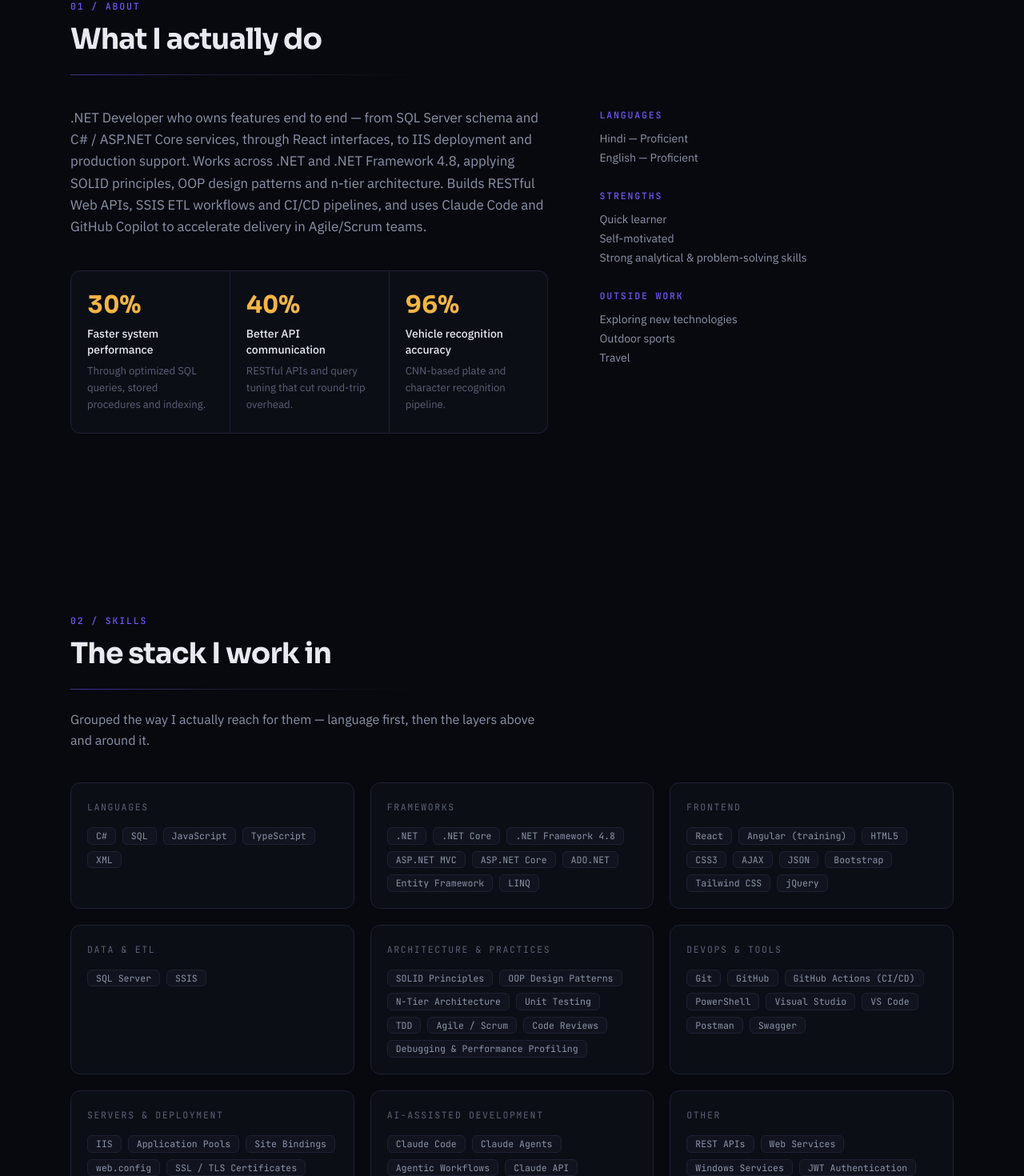
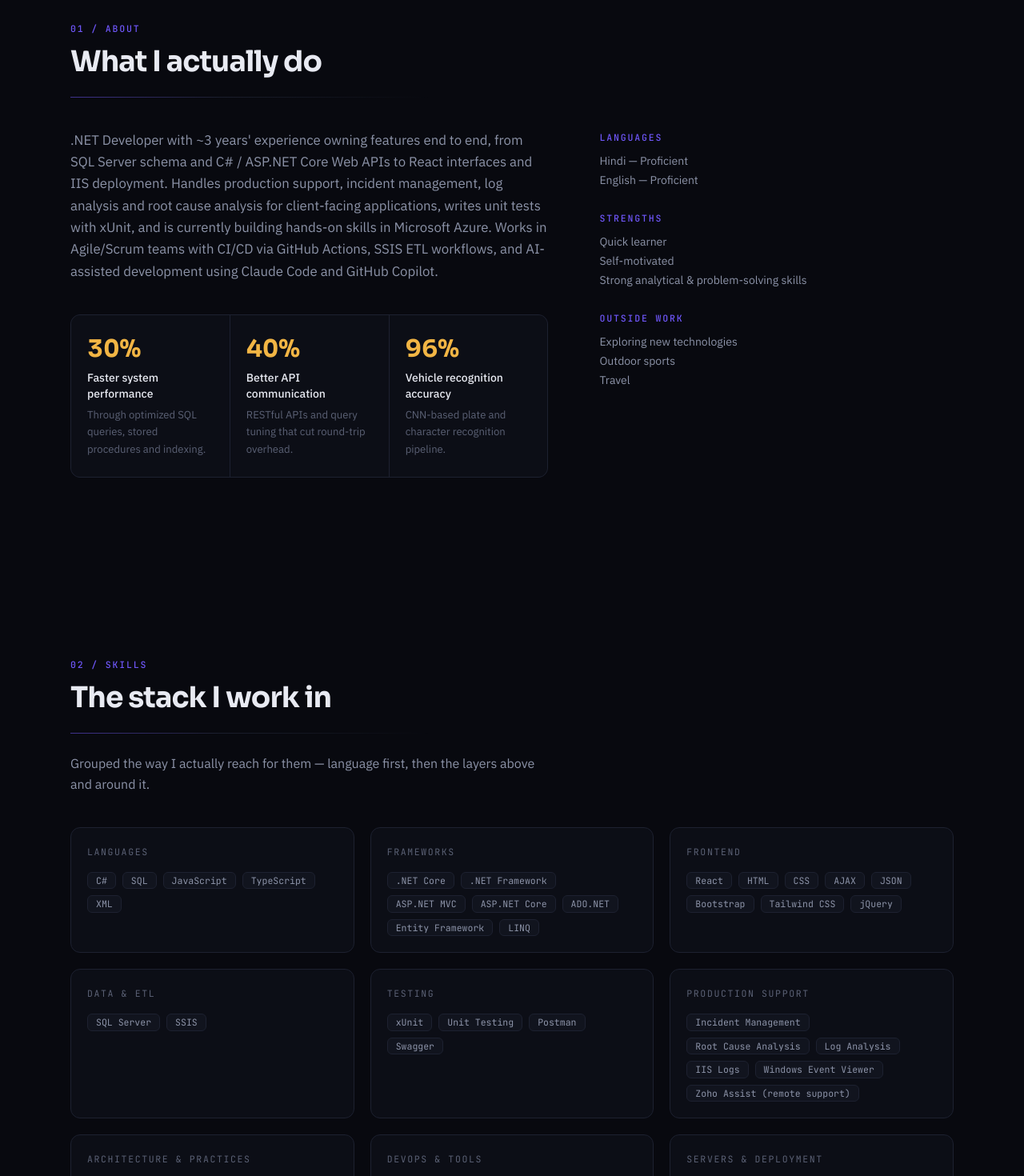
Before and after one commit to S2508-Suraj/suraj-portfolio-react, a React (Vite) app: page / in a window 1280 px wide. Shown: the part 893-2363 px from the top of the page at 80% size. Built offline with nearby package versions, Linux system fonts and the light colour scheme.

Commit message:
commit resume

```diff
--- a/src/data/content.js
+++ b/src/data/content.js
@@ -6,15 +6,15 @@
 export const profile = {
   name: 'Suraj Kesharwani',
   firstName: 'Suraj',
-  role: '.NET Developer  ·  Full-Stack & Backend',
+  role: '.NET Developer  ·  Full-Stack, Backend & Production Support',
   tagline:
-    'I build scalable line-of-business web applications — C#, ASP.NET Core, React and SQL Server — from the schema up to the screen.',
+    'I build scalable line-of-business web applications — C#, ASP.NET Core, React and SQL Server — from the schema up to the screen, and keep them running in production.',
   summary:
-    '.NET Developer who owns features end to end — from SQL Server schema and C# / ASP.NET Core services, through React interfaces, to IIS deployment and production support. Works across .NET and .NET Framework 4.8, applying SOLID principles, OOP design patterns and n-tier architecture. Builds RESTful Web APIs, SSIS ETL workflows and CI/CD pipelines, and uses Claude Code and GitHub Copilot to accelerate delivery in Agile/Scrum teams.',
+    ".NET Developer with ~3 years' experience owning features end to end, from SQL Server schema and C# / ASP.NET Core Web APIs to React interfaces and IIS deployment. Handles production support, incident management, log analysis and root cause analysis for client-facing applications, writes unit tests with xUnit, and is currently building hands-on skills in Microsoft Azure. Works in Agile/Scrum teams with CI/CD via GitHub Actions, SSIS ETL workflows, and AI-assisted development using Claude Code and GitHub Copilot.",
   location: 'Delhi NCR, India',
   email: 'surajkesharwani9918@gmail.com',
   phones: ['+91 97949 30740', '+91 63865 80826'],
-  availability: 'Open to .NET roles — full-stack or backend',
+  availability: 'Open to .NET roles — full-stack, backend or production support',
   resumeUrl: 'Suraj_Kesharwani_Resume.pdf',
   // Square image in /public — swap the file and change this name to replace it
   photo: 'suraj.jpg',
@@ -34,21 +34,30 @@ export const skillGroups = [
   { title: 'Languages', items: ['C#', 'SQL', 'JavaScript', 'TypeScript', 'XML'] },
   {
     title: 'Frameworks',
-    items: ['.NET', '.NET Core', '.NET Framework 4.8', 'ASP.NET MVC', 'ASP.NET Core', 'ADO.NET', 'Entity Framework', 'LINQ'],
+    items: ['.NET Core', '.NET Framework', 'ASP.NET MVC', 'ASP.NET Core', 'ADO.NET', 'Entity Framework', 'LINQ'],
   },
   {
     title: 'Frontend',
-    items: ['React', 'Angular (training)', 'HTML5', 'CSS3', 'AJAX', 'JSON', 'Bootstrap', 'Tailwind CSS', 'jQuery'],
+    items: ['React', 'HTML', 'CSS', 'AJAX', 'JSON', 'Bootstrap', 'Tailwind CSS', 'jQuery'],
   },
   { title: 'Data & ETL', items: ['SQL Server', 'SSIS'] },
+  { title: 'Testing', items: ['xUnit', 'Unit Testing', 'Postman', 'Swagger'] },
+  {
+    title: 'Production Support',
+    items: [
+      'Incident Management',
+      'Root Cause Analysis',
+      'Log Analysis',
+      'IIS Logs',
+      'Windows Event Viewer',
+      'Zoho Assist (remote support)',
+    ],
+  },
   {
     title: 'Architecture & Practices',
     items: [
-      'SOLID Principles',
       'OOP Design Patterns',
       'N-Tier Architecture',
-      'Unit Testing',
-      'TDD',
       'Agile / Scrum',
       'Code Reviews',
       'Debugging & Performance Profiling',
@@ -56,7 +65,7 @@ export const skillGroups = [
   },
   {
     title: 'DevOps & Tools',
-    items: ['Git', 'GitHub', 'GitHub Actions (CI/CD)', 'PowerShell', 'Visual Studio', 'VS Code', 'Postman', 'Swagger'],
+    items: ['Git', 'GitHub', 'GitHub Actions (CI/CD)', 'Visual Studio', 'VS Code'],
   },
   {
     title: 'Servers & Deployment',
@@ -70,6 +79,7 @@ export const skillGroups = [
       'VM-Hosted Deployment',
     ],
   },
+  { title: 'Cloud (learning)', items: ['Microsoft Azure'] },
   {
     title: 'AI-Assisted Development',
     items: [
@@ -81,7 +91,7 @@ export const skillGroups = [
       'GitHub Copilot',
     ],
   },
-  { title: 'Other', items: ['REST APIs', 'Web Services', 'Windows Services', 'JWT Authentication', 'SQL Agent Jobs'] },
+  { title: 'Other', items: ['REST APIs', 'Windows Services', 'JWT Authentication', 'SQL Agent Jobs'] },
 ]
 
 export const experience = [
@@ -92,57 +102,57 @@ export const experience = [
     current: true,
     groups: [
       {
-        title: 'Backend & architecture',
+        title: 'Ownership & client delivery',
         points: [
-          'Developed and maintained project management web applications using C#, ASP.NET MVC, .NET, .NET Framework 4.8 and SQL Server, following SOLID principles, OOP design patterns and n-tier architecture.',
-          'Designed and built RESTful Web APIs enabling communication between the React frontend and backend services, using JSON for client–server data exchange.',
-          'Implemented authentication and authorization using ASP.NET Identity and JWT tokens.',
-          'Queried and manipulated data using LINQ and Entity Framework, alongside stored procedures for complex data operations.',
-          'Developed a reusable currency conversion module by integrating a third-party REST API, enabling reuse across multiple applications and removing duplicate development effort.',
+          'Own end-to-end delivery of a multi-module ASP.NET MVC and .NET Core application in C#, .NET Framework and SQL Server, following OOP design patterns and n-tier architecture.',
+          'Lead client requirements end to end — gathering them from stakeholders, translating them into technical solutions, and delivering within committed timelines.',
+        ],
+      },
+      {
+        title: 'Backend & APIs',
+        points: [
+          'Design RESTful Web APIs connecting React to backend services, secured with ASP.NET Identity and JWT tokens, including a reusable currency conversion module.',
+          'Optimize SQL Server queries, stored procedures, triggers and indexing for a 30% performance gain, and access data through LINQ and Entity Framework.',
+          'Automate recurring operations — agreement period updates, archive linking/delinking and alert emails — through SQL Agent Jobs, Windows Services and SSIS ETL workflows.',
         ],
       },
       {
         title: 'Frontend',
         points: [
-          'Built responsive UI components using React, JavaScript, TypeScript, jQuery, HTML5, CSS3, AJAX and Bootstrap.',
+          'Build responsive UI components using React, JavaScript, TypeScript, jQuery, HTML, CSS, AJAX and Bootstrap.',
         ],
       },
       {
-        title: 'Data, jobs & performance',
+        title: 'Testing',
         points: [
-          'Built ETL workflows using SSIS for data integration and processing between systems.',
-          'Developed and maintained Windows Services for background task processing and automation.',
-          'Optimized database queries, stored procedures, views, triggers and indexing, improving system performance by 30%.',
-          'Automated daily agreement period updates and archive linking/delinking using SQL Agent Jobs, reducing manual effort and improving accuracy.',
+          'Write unit tests with xUnit for business and API layers, catching regressions before release and supporting stable weekly/monthly deployments.',
         ],
       },
       {
-        title: 'Deployment & IIS',
+        title: 'Releases & IIS',
         points: [
-          'Deployed and maintained ASP.NET applications on IIS across VM-hosted servers — creating sites, configuring application pools (CLR version, identity, recycling) and managing hostname and port bindings.',
-          'Published builds from Visual Studio and MSBuild to IIS using PowerShell for release steps, keeping development, staging and production environments in step.',
-          'Maintained environment configuration through web.config — connection strings, appSettings, config transforms, URL rewrite rules and custom error handling.',
-          'Configured HTTPS certificates and bindings along with Windows and anonymous authentication for secured internal applications.',
-          'Diagnosed production issues from IIS logs and event traces — 500/502 responses, application pool crashes and file-permission failures — resolving them independently with minimal escalation.',
+          'Run weekly and monthly releases to IIS on VM-hosted servers — sites, application pools, bindings, web.config, HTTPS certificates and Windows authentication — published via MSBuild.',
+        ],
+      },
+      {
+        title: 'Production support',
+        points: [
+          'Resolve production incidents and escalations independently, performing root cause analysis and log analysis on 500/502 errors, application pool crashes and file-permission failures using IIS logs and Windows Event Viewer.',
+          'Provide production support on VM-hosted servers via Zoho Assist remote access — monitoring application health, investigating issues on live environments and applying fixes with minimal downtime.',
+        ],
+      },
+      {
+        title: 'Delivery & collaboration',
+        points: [
+          'Establish CI/CD pipelines with GitHub Actions and peer-review code for the development team through feature branching and pull requests on Git/GitHub.',
         ],
       },
       {
         title: 'AI-assisted engineering',
         points: [
-          'Use Claude Code directly against the codebase for multi-file changes, refactors, debugging sessions and test coverage, keeping the work in-repo and reviewable.',
-          'Run agentic workflows for multi-step tasks — tracing a bug through the stack, generating documentation and handling repetitive code work end to end — with the output reviewed before it lands.',
-          'Apply AI-assisted code review on diffs to catch defects and security issues early, and to get oriented quickly in unfamiliar parts of a large legacy codebase.',
+          'Drive AI-assisted engineering with Claude Code and agentic workflows — refactors, debugging, documentation, test coverage and code review on diffs.',
           'Build against the Claude API to bring agent-driven capability into applications.',
           'Use GitHub Copilot alongside this for inline completion and boilerplate reduction.',
-        ],
-      },
-      {
-        title: 'Delivery & collaboration',
-        points: [
-          'Set up and maintained CI/CD pipelines using GitHub Actions for automated build, test and deployment workflows.',
-          'Collaborated in an Agile/Scrum environment using Git/GitHub — feature branching, merging and pull requests — and participated in code reviews to uphold coding standards.',
-          'Mentor junior developers on the team — onboarding them to the codebase, reviewing their pull requests and sharing .NET and SQL practices.',
-          'Worked directly with clients to gather requirements, refine user stories and groom the backlog for new features, and resolve bug-related queries within deadlines.',
         ],
       },
     ],
@@ -153,20 +163,20 @@ export const projects = [
   {
     name: 'System Organizer',
     kind: 'Project management web application',
-    stack: ['C#', '.NET MVC', 'SQL', 'JavaScript', 'jQuery', 'HTML', 'CSS'],
+    stack: ['C#', '.NET MVC', 'SQL Server', 'JavaScript', 'jQuery', 'HTML', 'CSS', 'IIS'],
     points: [
-      'Contributed to a trilingual (English / Swedish / French) project management web application for property management and construction project coordination, including role-based access control.',
-      'Built document management, scheduling, task assignment (To-Do) and a Q&A module; integrated a third-party Gantt chart tool.',
-      'Implemented Windows Services for alert emails and background status/data updates.',
+      'Contributed to a trilingual (English / Swedish / French) web application for property management and construction project coordination, including role-based access control.',
+      'Delivered document management, scheduling, task assignment (To-Do) and a Q&A module; integrated a third-party Gantt chart tool.',
+      'Created Windows Services for alert emails and background status/data updates.',
     ],
   },
   {
     name: 'Company Organizer',
     kind: 'API-first platform',
-    stack: ['C#', '.NET Core Web API', 'Entity Framework Core', 'SQL', 'JavaScript', 'React'],
+    stack: ['C#', '.NET Core Web API', 'Entity Framework Core', 'SQL Server', 'JavaScript', 'React'],
     points: [
-      'Implemented a JWT-based authentication system in .NET Core Web API for secure, stateless, scalable login and registration.',
-      'Designed a modular, n-tier architecture supporting scalable integration with React on the frontend.',
+      'Implemented JWT-based authentication in .NET Core Web API for secure, stateless, scalable login and registration.',
+      'Designed a modular n-tier architecture with separate API, business and data layers, integrating with React on the frontend.',
     ],
   },
   {
@@ -174,7 +184,7 @@ export const projects = [
     kind: 'Storefront & admin',
     stack: ['C#', '.NET Framework', 'ASP.NET MVC', 'SQL Server', 'React'],
     points: [
-      'Built admin and client functionality including product/category/order management, authentication, cart and payment integration.',
+      'Developed admin and client functionality including product/category/order management, authentication, cart and payment integration.',
       'Optimized backend API calls and database queries, improving communication effectiveness by 40%.',
     ],
   },
@@ -183,7 +193,7 @@ export const projects = [
     kind: 'Computer vision',
     stack: ['Python', 'Tkinter', 'Machine Learning', 'CNN', 'Haar Cascade'],
     points: [
-      'Built a real-time vehicle recognition system using Haar Cascade for plate detection and a CNN for character extraction, achieving 96% accuracy.',
+      'Engineered a real-time vehicle recognition system using Haar Cascade for plate detection and a CNN for character extraction, achieving 96% accuracy.',
     ],
   },
 ]
@@ -212,7 +222,7 @@ export const timeline = [
     title: '.NET Full-Stack Developer',
     org: 'Scanditech Solutions Pvt Ltd',
     detail:
-      'Building and maintaining enterprise web applications end to end — C#, ASP.NET MVC/Core, React, SQL Server — and working directly with clients.',
+      'Owning a multi-module ASP.NET MVC and .NET Core application end to end — C#, SQL Server, React, IIS releases and production support — and working directly with clients.',
     kind: 'work',
   },
   {
@@ -220,7 +230,7 @@ export const timeline = [
     title: '.NET Full-Stack Developer Programme',
     org: 'Ducat India',
     detail:
-      'Complete front-end and back-end training on the Microsoft stack: C#, .NET Core, ASP.NET MVC, SQL Server, Entity Framework, LINQ, Web API, unit testing, HTML5, CSS3, JavaScript, Bootstrap, Angular and React — including real-time projects and deployment.',
+      'Complete front-end and back-end training on the Microsoft stack: C#, .NET Core, ASP.NET MVC, SQL Server, Entity Framework, LINQ, Web API, HTML5, CSS3, JavaScript, Bootstrap and React — including real-time projects and deployment.',
     kind: 'training',
   },
   {
@@ -231,8 +241,8 @@ export const timeline = [
     kind: 'education',
   },
   {
-    period: 'Schooling',
-    title: 'Intermediate & High School',
+    period: '04/2014 — 05/2017',
+    title: 'Senior Secondary (Class XII) & Secondary (Class X)',
     org: 'Janta Intermediate College, Mauaima, Prayagraj',
     detail: '',
     kind: 'education',
```
Also changed, not shown: 1 other file (tests, documents, lock files or other folders).
